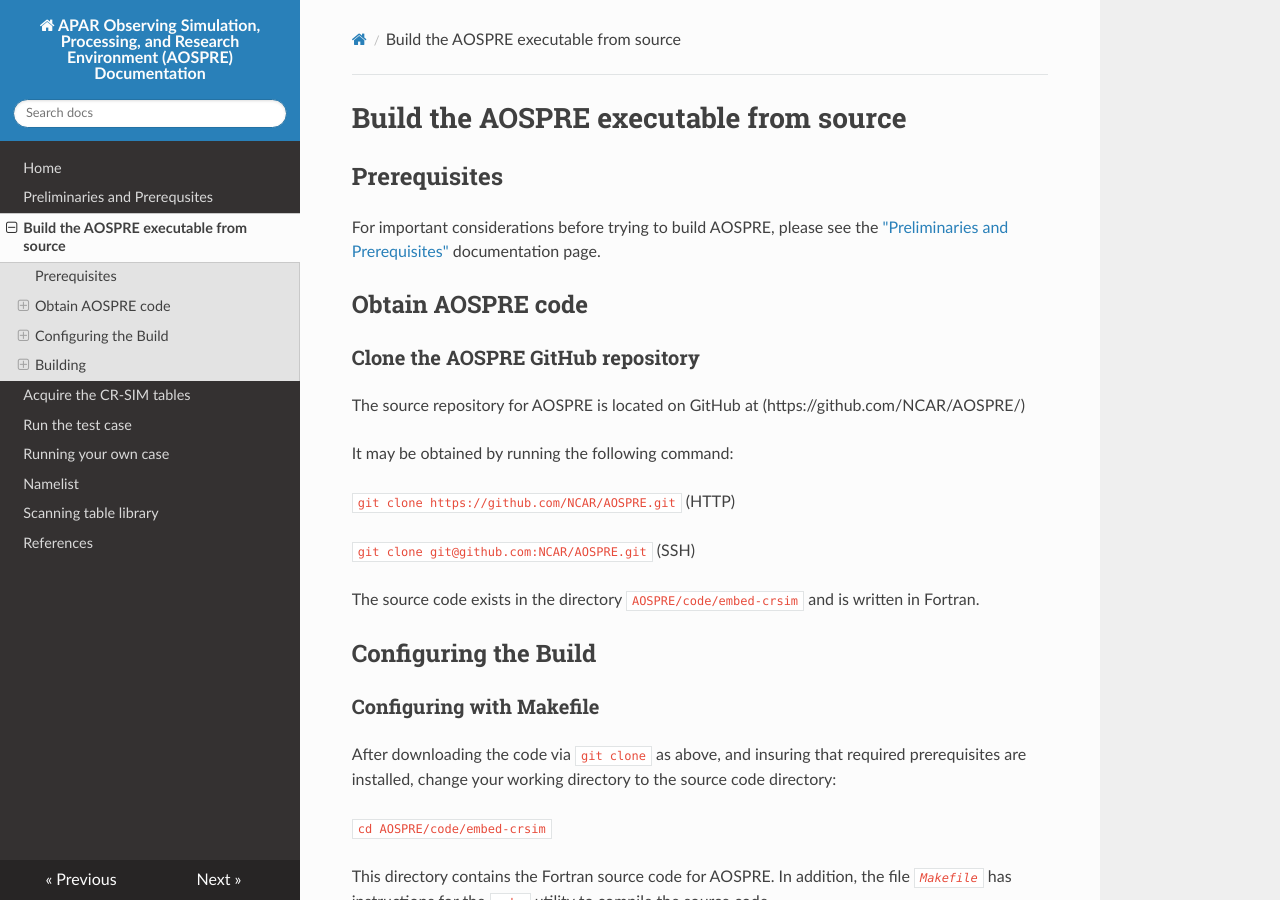
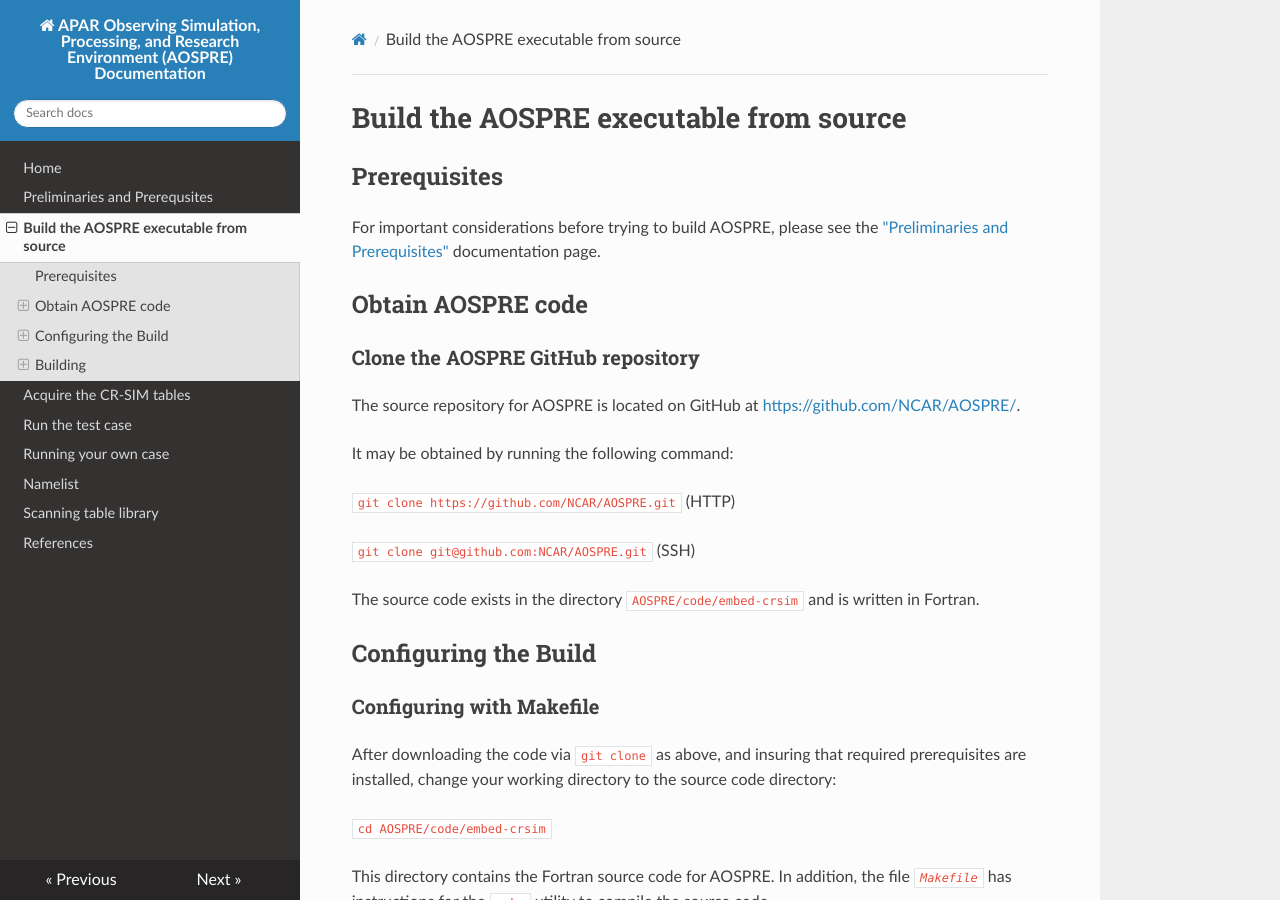
Before and after one commit to tingyucha/AOSPRE, an MkDocs documentation site: the page built from docs/building.md, in a window 1280 px wide and 900 px high. Built offline with MkDocs 1.6.1, drawn with Linux system fonts in a browser that asks for light colours; nearby versions of some CDN libraries; part of the change alters nothing that is shown.

Commit message:
Make a URL a workable link in the documentation.

```diff
--- a/docs/building.md
+++ b/docs/building.md
@@ -8,7 +8,7 @@ For important considerations before trying to build AOSPRE, please see the ["Pre
 
 ### Clone the AOSPRE GitHub repository
 
-The source repository for AOSPRE is located on GitHub at (https://github.com/NCAR/AOSPRE/)
+The source repository for AOSPRE is located on GitHub at [https://github.com/NCAR/AOSPRE/](https://github.com/NCAR/AOSPRE/).
 
 It may be obtained by running the following command:
 
```
